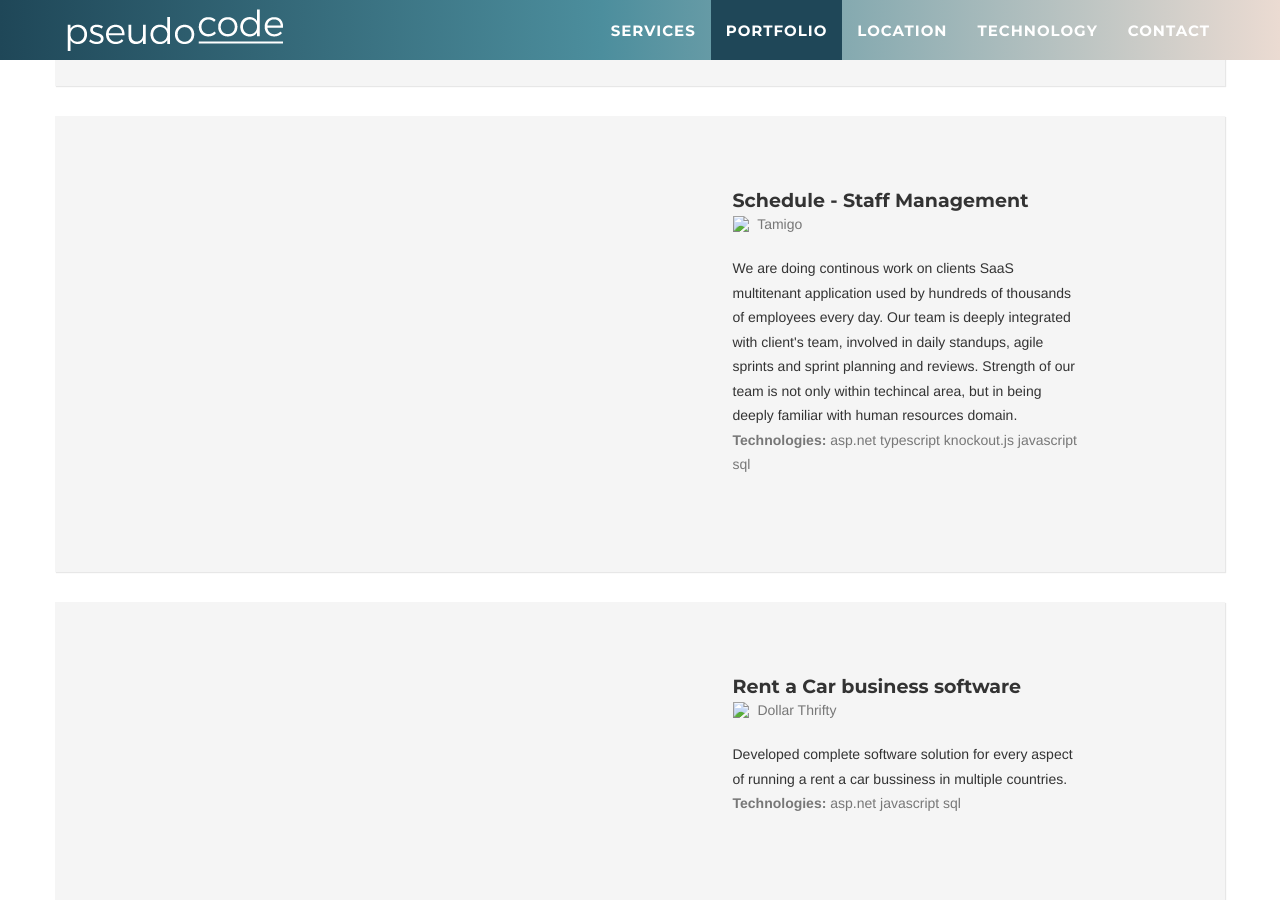
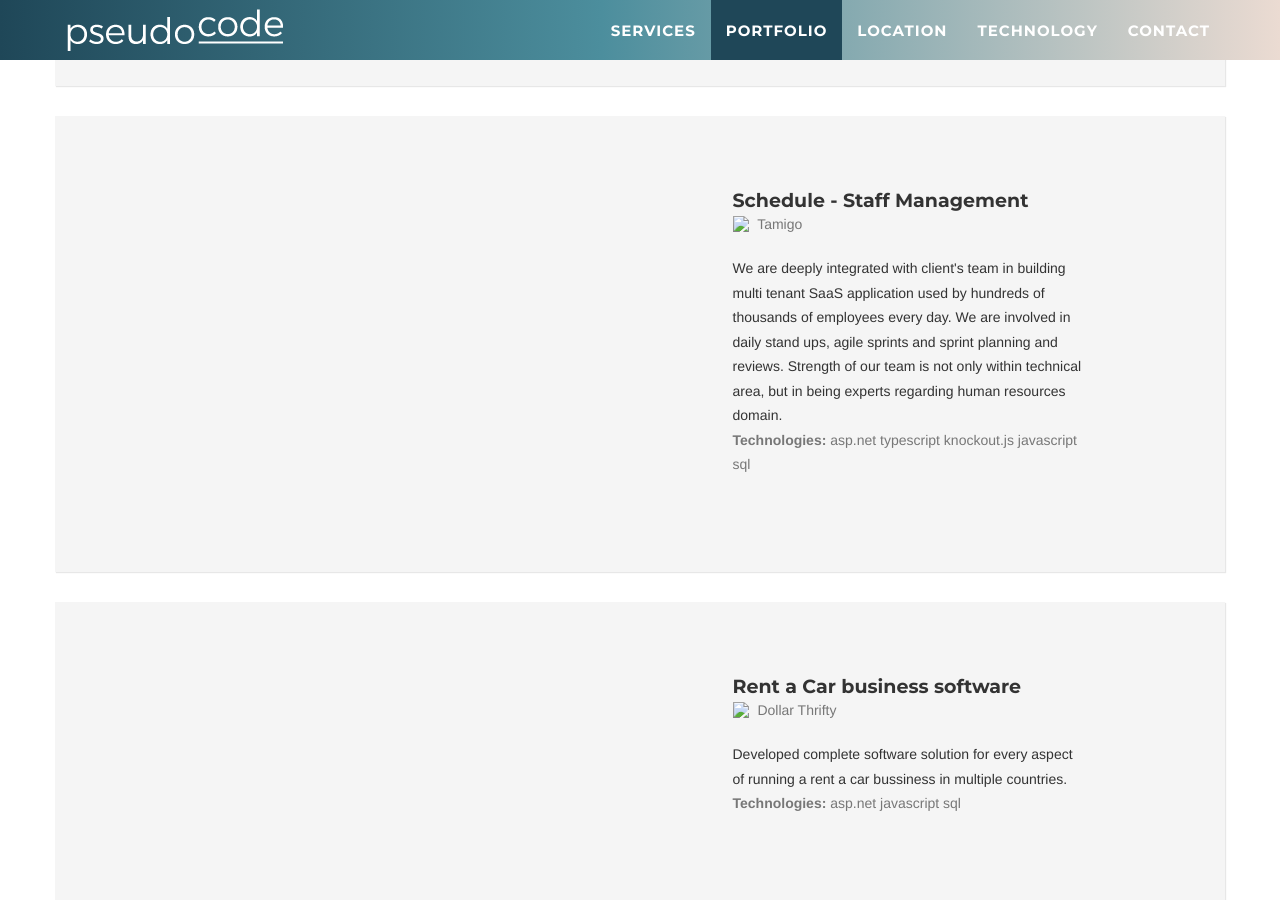
Before and after one commit to zoranzoran/pseudocode, a Jekyll site: the page built from _posts/2014-07-17-project-2.markdown, in a window 1280 px wide and 900 px high, scrolled down 3789 px. Built offline with Jekyll 4.4.1, drawn with Linux system fonts in a browser that asks for light colours; a script that is not in the unit is left out.

Commit message:
Update 2014-07-17-project-2.markdown

```diff
--- a/_posts/2014-07-17-project-2.markdown
+++ b/_posts/2014-07-17-project-2.markdown
@@ -11,6 +11,6 @@ alt: image-alt
 project-date: 2017 - ongoing
 client: Tamigo
 category: Web Development
-description: We are doing continous work on clients SaaS multitenant application used by hundreds of thousands of employees every day. Our team is deeply integrated with client's team, involved in daily standups, agile sprints and sprint planning and reviews. Strength of our team is not only within techincal area, but in being deeply familiar with human resources domain.
+description: We are deeply integrated with client's team in building multi tenant SaaS application used by hundreds of thousands of employees every day. We are involved in daily stand ups, agile sprints and sprint planning and reviews. Strength of our team is not only within technical area, but in being experts regarding human resources domain.
 technologies: asp.net typescript knockout.js javascript sql
 ---
```
